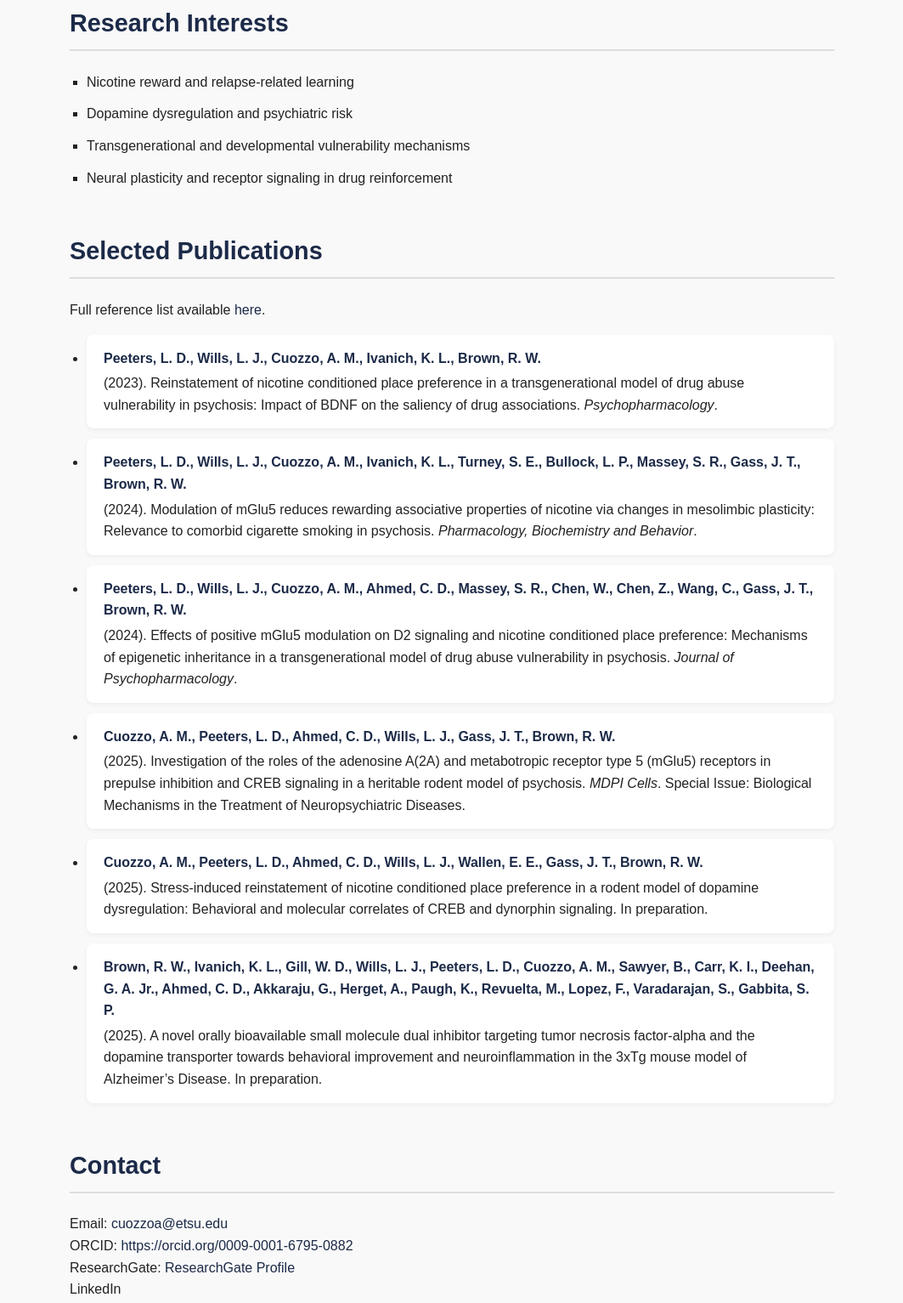
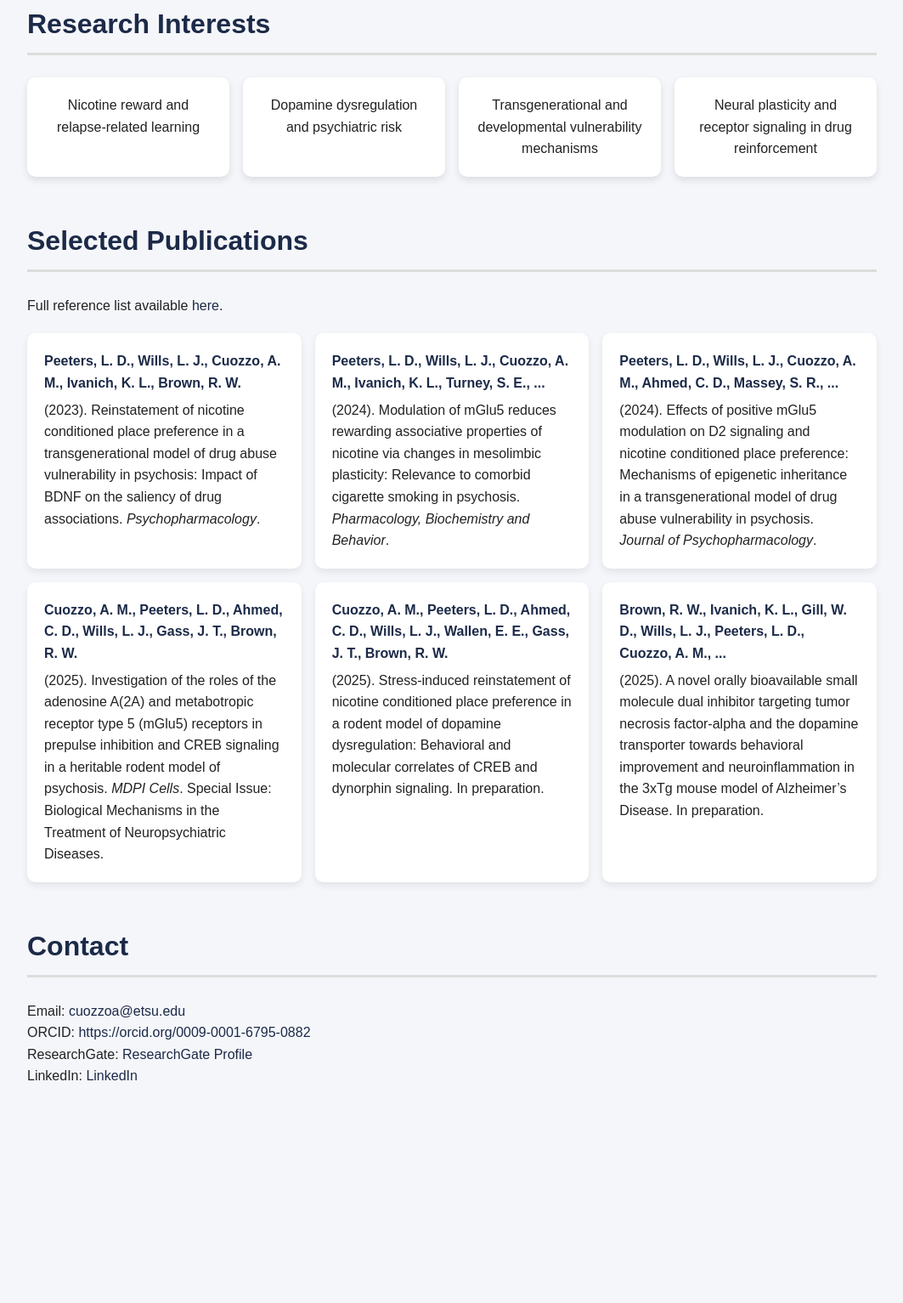
Before and after one commit to anthony-cuozzo/anthony-cuozzo.github.io, a plain HTML site: page index.html in a window 1280 px wide. Shown: the part 915-2448 px from the top of the page at 85% size, without its empty margins (108-1171 px from the left). After the commit the page ends 2250 px from the top, so only its background shows below. Drawn offline with Linux system fonts and the light colour scheme.

Commit message:
Update index.html

```diff
--- a/index.html
+++ b/index.html
@@ -1,8 +1,8 @@
 <!DOCTYPE html>
 <html lang="en">
 <head>
-  <meta charset="UTF-8" />
-  <meta name="viewport" content="width=device-width, initial-scale=1.0" />
+  <meta charset="UTF-8">
+  <meta name="viewport" content="width=device-width, initial-scale=1.0">
   <title>Anthony Cuozzo | Behavioral Neuroscience</title>
   <style>
     /* General Styles */
@@ -12,7 +12,7 @@
       padding: 0;
       line-height: 1.6;
       color: #222;
-      background-color: #f9f9f9;
+      background-color: #f5f6fa;
     }
 
     a {
@@ -26,15 +26,15 @@
 
     /* Header */
     header {
-      background: #1c2a48;
+      background-color: #1c2a48;
       color: #fff;
       text-align: center;
       padding: 60px 20px 40px;
     }
 
     header img {
-      width: 150px;
-      height: 150px;
+      width: 160px;
+      height: 160px;
       border-radius: 50%;
       object-fit: cover;
       border: 3px solid #fff;
@@ -42,65 +42,90 @@
 
     header h1 {
       margin: 20px 0 10px;
-      font-size: 2.5rem;
+      font-size: 2.6rem;
     }
 
     header p {
-      font-size: 1.1rem;
+      font-size: 1.2rem;
       color: #ddd;
+      margin: 0;
     }
 
-    /* Main Content */
+    /* Main Container */
     main {
-      max-width: 900px;
+      max-width: 1000px;
       margin: auto;
       padding: 40px 20px;
     }
 
     h2 {
-      border-bottom: 2px solid #ddd;
+      font-size: 2rem;
+      color: #1c2a48;
+      margin-top: 50px;
+      border-bottom: 3px solid #ddd;
       padding-bottom: 8px;
-      margin-top: 50px;
-      font-size: 1.8rem;
-      color: #1c2a48;
     }
 
     section p {
       margin: 16px 0;
     }
 
-    ul {
-      margin: 16px 0;
-      padding-left: 20px;
+    /* Research Interests */
+    #research-interests .interest-grid {
+      display: grid;
+      grid-template-columns: repeat(auto-fit, minmax(220px, 1fr));
+      gap: 16px;
+      margin-top: 20px;
     }
 
-    li {
-      margin-bottom: 12px;
+    .interest-card {
+      background: #fff;
+      padding: 20px;
+      border-radius: 10px;
+      box-shadow: 0 4px 8px rgba(0,0,0,0.1);
+      text-align: center;
+      transition: transform 0.2s, box-shadow 0.2s;
     }
 
-    /* Publications Styling */
-    #publications ul li {
-      background: #fff;
-      padding: 15px 20px;
-      border-radius: 8px;
-      box-shadow: 0 2px 5px rgba(0,0,0,0.05);
-      margin-bottom: 12px;
+    .interest-card:hover {
+      transform: translateY(-4px);
+      box-shadow: 0 6px 12px rgba(0,0,0,0.15);
     }
 
-    #publications ul li strong {
+    /* Publications */
+    #publications .pub-grid {
+      display: grid;
+      grid-template-columns: repeat(auto-fit, minmax(300px, 1fr));
+      gap: 16px;
+      margin-top: 20px;
+    }
+
+    .pub-card {
+      background: #fff;
+      padding: 20px;
+      border-radius: 10px;
+      box-shadow: 0 4px 8px rgba(0,0,0,0.08);
+      transition: transform 0.2s, box-shadow 0.2s;
+    }
+
+    .pub-card:hover {
+      transform: translateY(-4px);
+      box-shadow: 0 6px 14px rgba(0,0,0,0.12);
+    }
+
+    .pub-card strong {
       display: block;
-      margin-bottom: 4px;
+      margin-bottom: 6px;
       color: #1c2a48;
     }
 
-    /* Research Interests */
-    #research-interests ul li {
-      list-style-type: square;
+    .pub-card p {
+      margin: 0;
     }
 
     /* Contact */
-    section#contact p a {
-      word-break: break-all;
+    #contact p a {
+      word-break: break-word;
     }
 
     /* Responsive */
@@ -120,8 +145,9 @@
   </style>
 </head>
 <body>
+  <!-- Header -->
   <header>
-    <img src="profile.jpg" alt="Profile Photo of Anthony Cuozzo" />
+    <img src="profile.jpg" alt="Profile Photo of Anthony Cuozzo">
     <h1>Anthony Cuozzo</h1>
     <p>Behavioral Neuroscience | Psychopharmacology | Nicotine Use & Psychosis</p>
   </header>
@@ -144,45 +170,56 @@
     <!-- Research Interests -->
     <section id="research-interests">
       <h2>Research Interests</h2>
-      <ul>
-        <li>Nicotine reward and relapse-related learning</li>
-        <li>Dopamine dysregulation and psychiatric risk</li>
-        <li>Transgenerational and developmental vulnerability mechanisms</li>
-        <li>Neural plasticity and receptor signaling in drug reinforcement</li>
-      </ul>
+      <div class="interest-grid">
+        <div class="interest-card">Nicotine reward and relapse-related learning</div>
+        <div class="interest-card">Dopamine dysregulation and psychiatric risk</div>
+        <div class="interest-card">Transgenerational and developmental vulnerability mechanisms</div>
+        <div class="interest-card">Neural plasticity and receptor signaling in drug reinforcement</div>
+      </div>
     </section>
 
     <!-- Selected Publications -->
     <section id="publications">
       <h2>Selected Publications</h2>
       <p>Full reference list available <a href="#">here</a>.</p>
-      <ul>
-        <li>
-          <strong>Peeters, L. D., Wills, L. J., Cuozzo, A. M., Ivanich, K. L., Brown, R. W.</strong> (2023). Reinstatement of nicotine conditioned place preference in a transgenerational model of drug abuse vulnerability in psychosis: Impact of BDNF on the saliency of drug associations. <em>Psychopharmacology</em>.
-        </li>
-        <li>
-          <strong>Peeters, L. D., Wills, L. J., Cuozzo, A. M., Ivanich, K. L., Turney, S. E., Bullock, L. P., Massey, S. R., Gass, J. T., Brown, R. W.</strong> (2024). Modulation of mGlu5 reduces rewarding associative properties of nicotine via changes in mesolimbic plasticity: Relevance to comorbid cigarette smoking in psychosis. <em>Pharmacology, Biochemistry and Behavior</em>.
-        </li>
-        <li>
-          <strong>Peeters, L. D., Wills, L. J., Cuozzo, A. M., Ahmed, C. D., Massey, S. R., Chen, W., Chen, Z., Wang, C., Gass, J. T., Brown, R. W.</strong> (2024). Effects of positive mGlu5 modulation on D2 signaling and nicotine conditioned place preference: Mechanisms of epigenetic inheritance in a transgenerational model of drug abuse vulnerability in psychosis. <em>Journal of Psychopharmacology</em>.
-        </li>
-        <li>
-          <strong>Cuozzo, A. M., Peeters, L. D., Ahmed, C. D., Wills, L. J., Gass, J. T., Brown, R. W.</strong> (2025). Investigation of the roles of the adenosine A(2A) and metabotropic receptor type 5 (mGlu5) receptors in prepulse inhibition and CREB signaling in a heritable rodent model of psychosis. <em>MDPI Cells</em>. Special Issue: Biological Mechanisms in the Treatment of Neuropsychiatric Diseases.
-        </li>
-        <li>
-          <strong>Cuozzo, A. M., Peeters, L. D., Ahmed, C. D., Wills, L. J., Wallen, E. E., Gass, J. T., Brown, R. W.</strong> (2025). Stress-induced reinstatement of nicotine conditioned place preference in a rodent model of dopamine dysregulation: Behavioral and molecular correlates of CREB and dynorphin signaling. In preparation.
-        </li>
-        <li>
-          <strong>Brown, R. W., Ivanich, K. L., Gill, W. D., Wills, L. J., Peeters, L. D., Cuozzo, A. M., Sawyer, B., Carr, K. I., Deehan, G. A. Jr., Ahmed, C. D., Akkaraju, G., Herget, A., Paugh, K., Revuelta, M., Lopez, F., Varadarajan, S., Gabbita, S. P.</strong> (2025). A novel orally bioavailable small molecule dual inhibitor targeting tumor necrosis factor-alpha and the dopamine transporter towards behavioral improvement and neuroinflammation in the 3xTg mouse model of Alzheimer’s Disease. In preparation.
-        </li>
-      </ul>
+      <div class="pub-grid">
+        <div class="pub-card">
+          <strong>Peeters, L. D., Wills, L. J., Cuozzo, A. M., Ivanich, K. L., Brown, R. W.</strong>
+          <p>(2023). Reinstatement of nicotine conditioned place preference in a transgenerational model of drug abuse vulnerability in psychosis: Impact of BDNF on the saliency of drug associations. <em>Psychopharmacology</em>.</p>
+        </div>
+        <div class="pub-card">
+          <strong>Peeters, L. D., Wills, L. J., Cuozzo, A. M., Ivanich, K. L., Turney, S. E., ...</strong>
+          <p>(2024). Modulation of mGlu5 reduces rewarding associative properties of nicotine via changes in mesolimbic plasticity: Relevance to comorbid cigarette smoking in psychosis. <em>Pharmacology, Biochemistry and Behavior</em>.</p>
+        </div>
+        <div class="pub-card">
+          <strong>Peeters, L. D., Wills, L. J., Cuozzo, A. M., Ahmed, C. D., Massey, S. R., ...</strong>
+          <p>(2024). Effects of positive mGlu5 modulation on D2 signaling and nicotine conditioned place preference: Mechanisms of epigenetic inheritance in a transgenerational model of drug abuse vulnerability in psychosis. <em>Journal of Psychopharmacology</em>.</p>
+        </div>
+        <div class="pub-card">
+          <strong>Cuozzo, A. M., Peeters, L. D., Ahmed, C. D., Wills, L. J., Gass, J. T., Brown, R. W.</strong>
+          <p>(2025). Investigation of the roles of the adenosine A(2A) and metabotropic receptor type 5 (mGlu5) receptors in prepulse inhibition and CREB signaling in a heritable rodent model of psychosis. <em>MDPI Cells</em>. Special Issue: Biological Mechanisms in the Treatment of Neuropsychiatric Diseases.</p>
+        </div>
+        <div class="pub-card">
+          <strong>Cuozzo, A. M., Peeters, L. D., Ahmed, C. D., Wills, L. J., Wallen, E. E., Gass, J. T., Brown, R. W.</strong>
+          <p>(2025). Stress-induced reinstatement of nicotine conditioned place preference in a rodent model of dopamine dysregulation: Behavioral and molecular correlates of CREB and dynorphin signaling. In preparation.</p>
+        </div>
+        <div class="pub-card">
+          <strong>Brown, R. W., Ivanich, K. L., Gill, W. D., Wills, L. J., Peeters, L. D., Cuozzo, A. M., ...</strong>
+          <p>(2025). A novel orally bioavailable small molecule dual inhibitor targeting tumor necrosis factor-alpha and the dopamine transporter towards behavioral improvement and neuroinflammation in the 3xTg mouse model of Alzheimer’s Disease. In preparation.</p>
+        </div>
+      </div>
     </section>
 
     <!-- Contact -->
     <section id="contact">
       <h2>Contact</h2>
       <p>
-        Email: <a href="mailto:cuozzoa@etsu.edu">cuozzoa@etsu.edu</a><br />
-        ORCID: <a href="https://orcid.org/0009-0001-6795-0882" target="_blank">https://orcid.org/0009-0001-6795-0882</a><br />
-        ResearchGate: <a href="https://www.researchgate.net/profile/Anthony-Cuozzo?ev=hdr_xprf" target="_blank">ResearchGate Profile</a><br />
-        LinkedIn
+        Email: <a href="mailto:cuozzoa@etsu.edu">cuozzoa@etsu.edu</a><br>
+        ORCID: <a href="https://orcid.org/0009-0001-6795-0882" target="_blank">https://orcid.org/0009-0001-6795-0882</a><br>
+        ResearchGate: <a href="https://www.researchgate.net/profile/Anthony-Cuozzo?ev=hdr_xprf" target="_blank">ResearchGate Profile</a><br>
+        LinkedIn: <a href="https://www.linkedin.com/in/anthony-cuozzo00/" target="_blank">LinkedIn</a>
+      </p>
+    </section>
+  </main>
+</body>
+</html>
```
